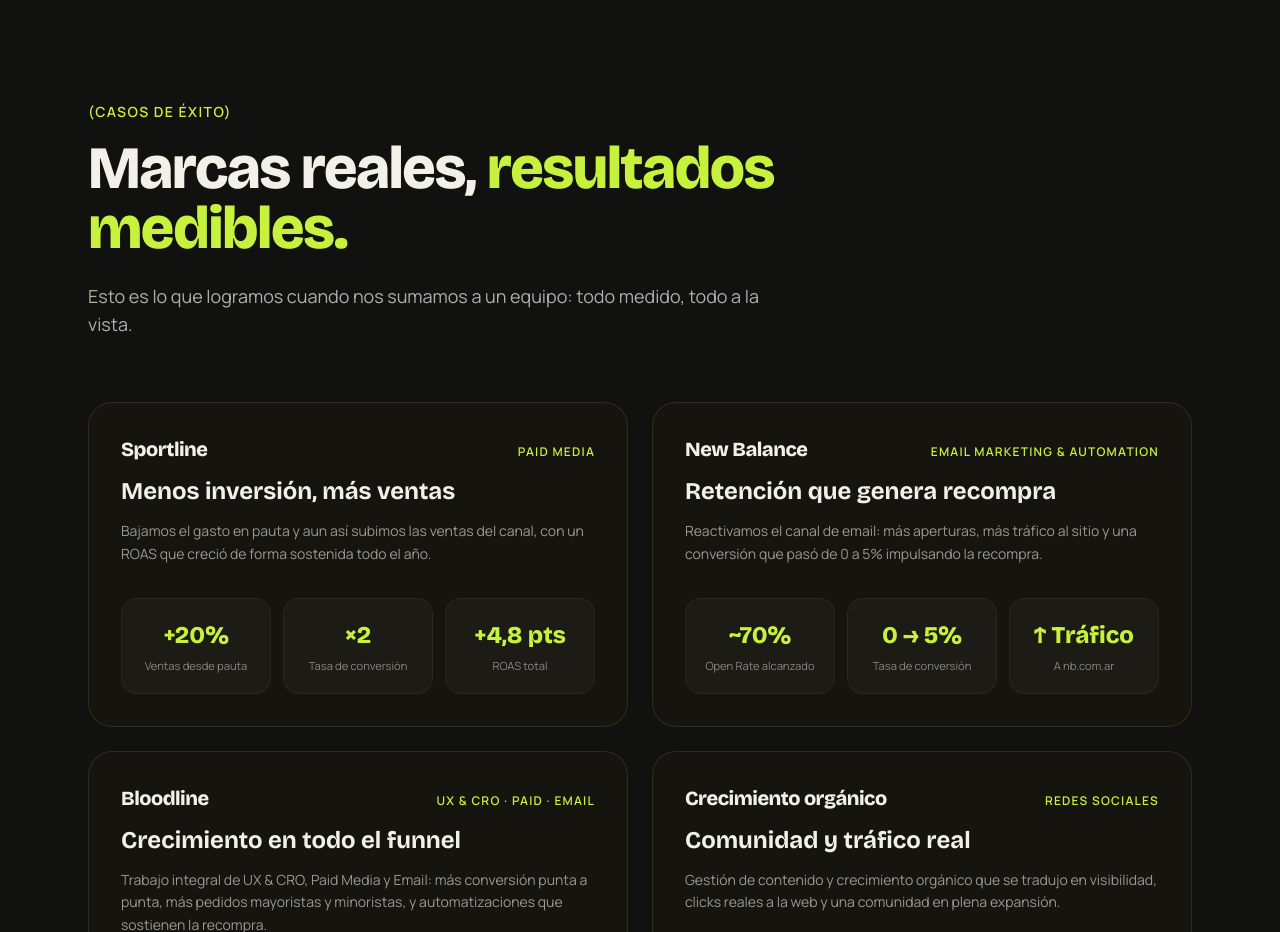
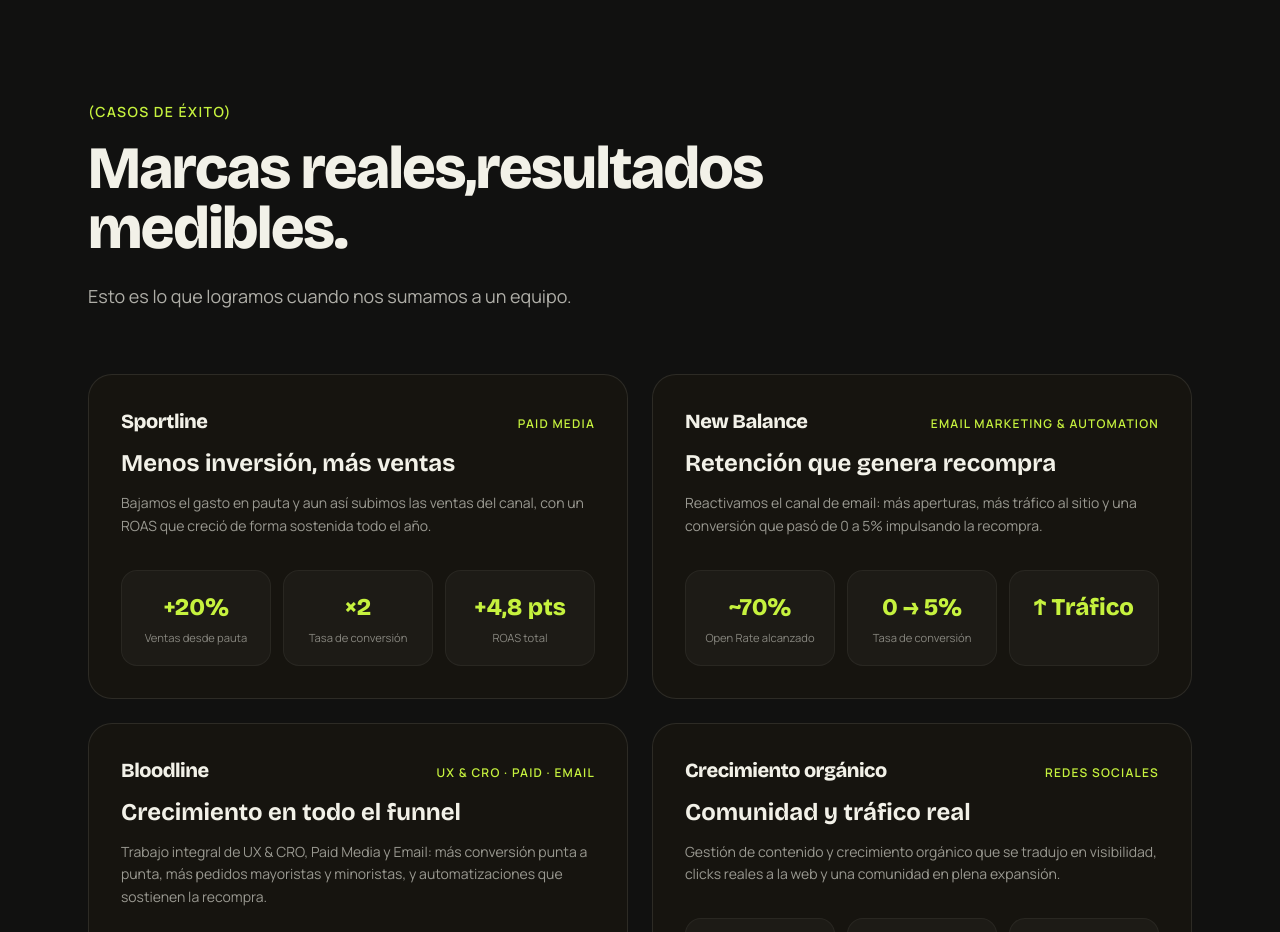
Before and after one commit to micaelarau1-ux/Expansiondigital5, a Next.js app in the folder landing-3/: page / in a window 1280 px wide. Shown: the part 3240-4172 px from the top of the page. Built offline with nearby package versions, Linux system fonts and the light colour scheme.

Commit message:
Update Cases.tsx

```diff
--- a/landing-3/components/Cases.tsx
+++ b/landing-3/components/Cases.tsx
@@ -49,7 +49,7 @@
     metrics: [
       { kind: "count", prefix: "~", value: 70, suffix: "%", label: "Open Rate alcanzado" },
       { kind: "text", display: "0 → 5%", label: "Tasa de conversión" },
-      { kind: "text", display: "↑ Tráfico", label: "A nb.com.ar" },
+      { kind: "text", display: "↑ Tráfico" },
     ],
   },
   {
@@ -211,11 +211,11 @@
         </p>
 
         <h2 className="mt-4 max-w-3xl font-display text-4xl font-extrabold leading-[1.05] tracking-tight sm:text-6xl">
-          Marcas reales, <span className="text-lime">resultados medibles.</span>
+          Marcas reales,resultados medibles.
         </h2>
 
         <p className="mt-6 max-w-2xl text-lg text-paper/70">
-          Esto es lo que logramos cuando nos sumamos a un equipo: todo medido, todo a la vista.
+          Esto es lo que logramos cuando nos sumamos a un equipo.
         </p>
 
         <div className="mt-16 grid gap-6 md:grid-cols-2">
```
